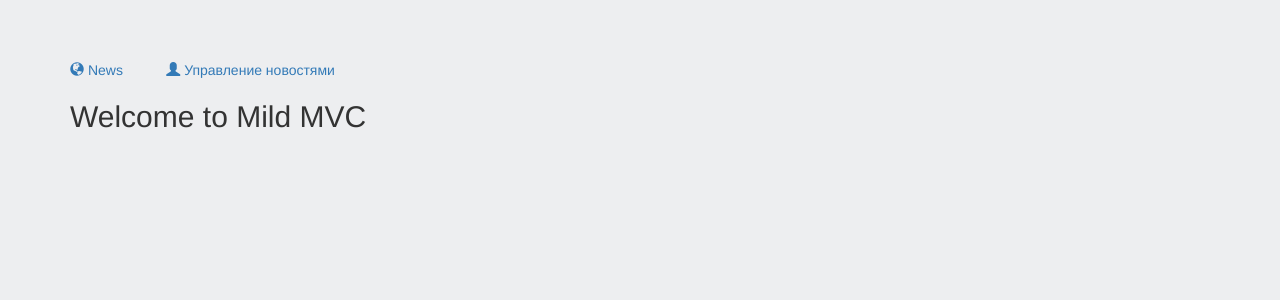
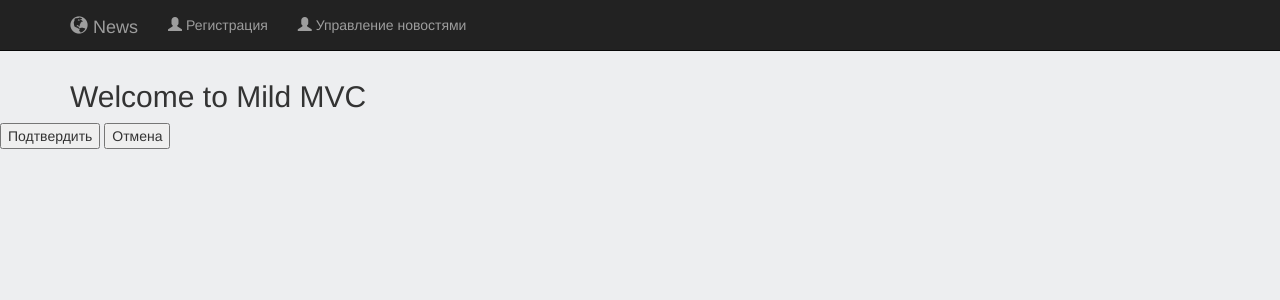
Before and after one commit to Jackson1911/homework, a PHP site: template views/home/index.php in a window 1280 px wide. Shown: the top 300 px of the page. Run offline with PHP 8.4, Linux system fonts and the light colour scheme; the template is opened without the code that fills it, so the values that code supplies are empty; some libraries are stand-ins or nearby versions.

Commit message:
Update default.php

```diff
--- a/views/layout/default.php
+++ b/views/layout/default.php
@@ -6,18 +6,28 @@
 	<link rel="stylesheet" type="text/css" href="/assets/css/bootstrap.min.css">
 	<link rel="stylesheet" type="text/css" href="/assets/css/styles.css">
 	<script type="text/javascript" src="/assets/js/jquery-3.1.1.js"></script>
+	<script type="text/javascript" src="/assets/js/bootstrap.js"></script>
+	<script type="text/javascript" src="/assets/js/bootstrap-confirmation.js"></script>
 	<script type="text/javascript" src="/assets/js/script.js"></script>
 </head>
 <body>
 	<div class="block"></div>
-	<div class="header container-fluid">
-		<div class="row">
-			<div class=" nav container">
-				<div class="col-md-1"><a href="/news/index"><span class="glyphicon glyphicon-globe"></span> News</a></div>
-				<div class="col-md-3"><a href="/news/newsadmin"><span class="glyphicon glyphicon-user"></span> Управление новостями</a></div>
-			</div>
-		</div>
-		</div>
+
+			<nav class="navbar navbar-inverse navbar-fixed-top">
+				<div class="container">
+					<div class="navbar-header">
+						<a class="navbar-brand" href="/news/index"><span class="glyphicon glyphicon-globe"></span> News</a>
+					</div>
+					<div class="navbar-inner">
+						<ul class="nav navbar-nav">
+							<li><a href="/news/registration"><span class="glyphicon glyphicon-user"></span> Регистрация</a></li>
+							<li><a href="/news/newsadmin"><span class="glyphicon glyphicon-user"></span> Управление новостями</a></li>
+						</ul>
+					</div>
+				</div>
+			</nav>
+
+
 		<div class="container">
 			<div class="content">
 				<?php echo $content; ?>
@@ -30,5 +40,10 @@
 		<div class="success_box">
 			<div class="success_msg"></div>
 		</div>
+		<div class="confirm_box">
+			<div class="confirm_msg"></div>
+			<button id="confirm">Подтвердить</button>
+			<button id="cancel">Отмена</button>
+		</div>
 </body>
 </html>
```
